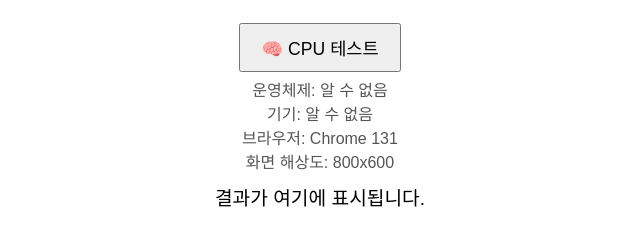
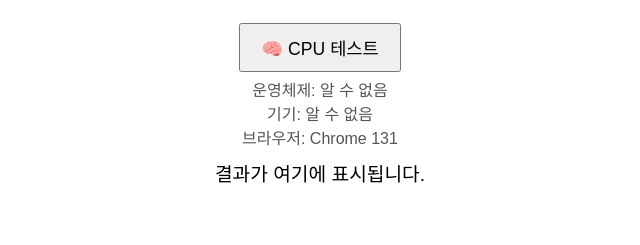
Before and after one commit to OHJEONGWON1015/my-website, a plain HTML site: page index.html in a window 1280 px wide. Shown: the part 89-334 px from the top of the page, without its empty margins (320-960 px from the left). Drawn offline with Linux system fonts and the light colour scheme.

Commit message:
Add files via upload

```diff
--- a/index.html
+++ b/index.html
@@ -61,8 +61,6 @@
 
     function getMaxDeviceInfo() {
       const ua = navigator.userAgent;
-      const width = window.screen.width;
-      const height = window.screen.height;
 
       let os = "알 수 없음";
       let osVersion = "";
@@ -117,7 +115,7 @@
         browserVersion = ua.match(/Edg\/(\d+)/)[1];
       }
 
-      return `운영체제: ${os} ${osVersion}\n기기: ${device}\n브라우저: ${browser} ${browserVersion}\n화면 해상도: ${width}x${height}`;
+      return `운영체제: ${os} ${osVersion}\n기기: ${device}\n브라우저: ${browser} ${browserVersion}`;
     }
 
     function updateResult() {
```
